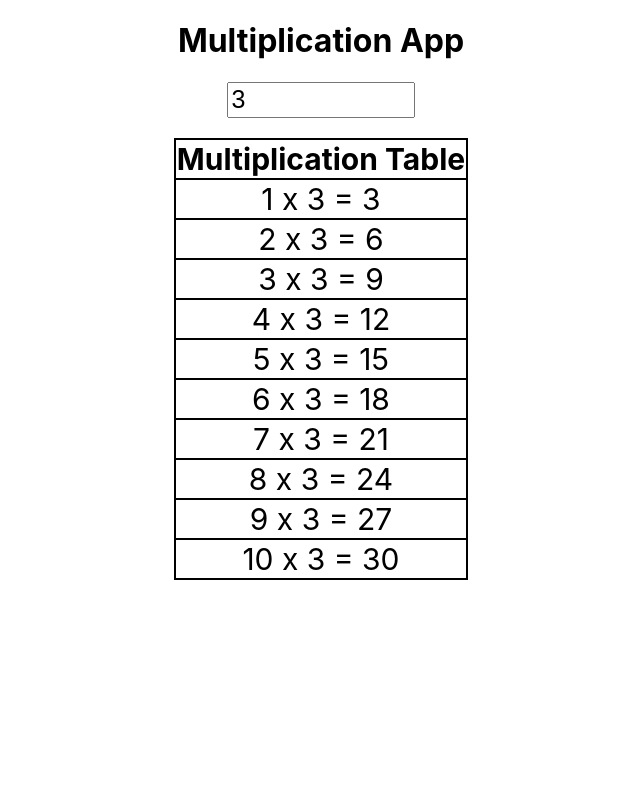
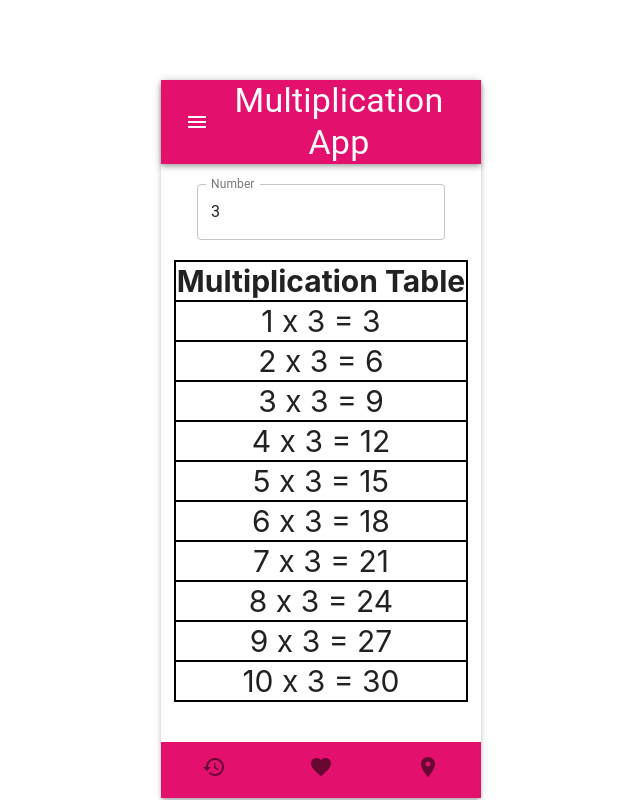
Before and after one commit to ruhel241/multiplication-app-react, a React (Create React App) app: page / in a window 1280 px wide. Shown: the whole page, without its empty margins (319-959 px from the left). Built offline with nearby package versions, Linux system fonts and the light colour scheme.

Commit message:
UI implements

```diff
--- a/package.json
+++ b/package.json
@@ -3,9 +3,11 @@
   "version": "0.1.0",
   "private": true,
   "dependencies": {
-    "react": "^16.6.3",
-    "react-dom": "^16.6.3",
+    "@material-ui/core": "^4.11.0",
+    "@material-ui/icons": "^4.9.1",
     "node-sass": "^4.14.1",
+    "react": "^16.13.1",
+    "react-dom": "^16.13.1",
     "react-scripts": "2.1.1"
   },
   "scripts": {
--- a/src/App.js
+++ b/src/App.js
@@ -1,6 +1,20 @@
 import React, { Component } from "react";
 import "./App.scss";
 
+import Paper from '@material-ui/core/Paper';
+import Grid from '@material-ui/core/Grid';
+import AppBar from '@material-ui/core/AppBar';
+import Toolbar from '@material-ui/core/Toolbar';
+import Typography from '@material-ui/core/Typography';
+import IconButton from '@material-ui/core/IconButton';
+import MenuIcon from '@material-ui/icons/Menu';
+import TextField from '@material-ui/core/TextField';
+
+import BottomNavigation from '@material-ui/core/BottomNavigation';
+import BottomNavigationAction from '@material-ui/core/BottomNavigationAction';
+import RestoreIcon from '@material-ui/icons/Restore';
+import FavoriteIcon from '@material-ui/icons/Favorite';
+import LocationOnIcon from '@material-ui/icons/LocationOn';
 class App extends Component {
   constructor(props) {
     super(props);
@@ -18,8 +32,6 @@ class App extends Component {
     });
   }
 
-
-
   render() {
     const { counter } = this.state;
     const multiplicationTables = [1, 2, 3, 4, 5, 6, 7, 8, 9, 10];
@@ -32,14 +44,28 @@ class App extends Component {
     };
 
     return (
-      <div className="App">
-        <h1> Multiplication App </h1>
-        <input
-          name="counter"
+        <div className="multiplication-app">
+          <Grid container justify="center" className="">
+            <Grid item md={3} sm={6} xs={12}>
+               <Paper className="s" elevation={3}>
+                 <AppBar position="static" style={{backgroundColor:"#E3106D"}}>
+                  <Toolbar variant="dense">
+                    <IconButton edge="start" color="inherit" aria-label="menu">
+                      <MenuIcon />
+                    </IconButton>
+                    <Typography variant="h4" color="inherit" style={{margin: "0 auto"}}>
+                        Multiplication App
+                    </Typography>
+                  </Toolbar>
+                </AppBar> <br/>
+
+                  <TextField
+                    id="outlined-number"
+                    label="Number"
+                    type="number"
+                    variant="outlined"
                     onChange={this.counterChange}
                     value={counter}
-          type="number"
-          style={{ width: "14%", height: "30px", fontSize: "25px" }}
                   />
                    <br /> <br />
 
@@ -56,7 +82,15 @@ class App extends Component {
                         </tr>
                       ))}
                     </tbody>
-        </table>
+                  </table> <br /> <br />
+                  <BottomNavigation style={{backgroundColor:"#E3106D"}}>
+                    <BottomNavigationAction label="Recents" icon={<RestoreIcon />} />
+                    <BottomNavigationAction label="Favorites" icon={<FavoriteIcon />} />
+                    <BottomNavigationAction label="Nearby" icon={<LocationOnIcon />} />
+                  </BottomNavigation>
+              </Paper>
+            </Grid>
+          </Grid>
       </div>
     );
   }
--- a/src/App.scss
+++ b/src/App.scss
@@ -1,30 +1,11 @@
-.App {
+.multiplication-app {
   text-align: center;
-  &-logo {
-    animation: App-logo-spin infinite 20s linear;
-    height: 40vmin;
-  }
-  &-header {
-    background-color: #282c34;
-    min-height: 100vh;
-    display: flex;
-    flex-direction: column;
-    align-items: center;
-    justify-content: center;
-    font-size: calc(10px + 2vmin);
-    color: white;
-  }
-  &-link {
-    color: #61dafb;
-  }
+  margin-top: 80px;
 }
 
 
-@keyframes App-logo-spin {
-  from {
-    transform: rotate(0deg);
-  }
-  to {
-    transform: rotate(360deg);
+@media only screen and (max-width: 768px) {
+  .multiplication-app{
+    margin-top: 0px;
   }
 }
```
Also changed, not shown: 1 other file (tests, documents, lock files or other folders). Lines whose indentation alone changed are shown as unchanged.
